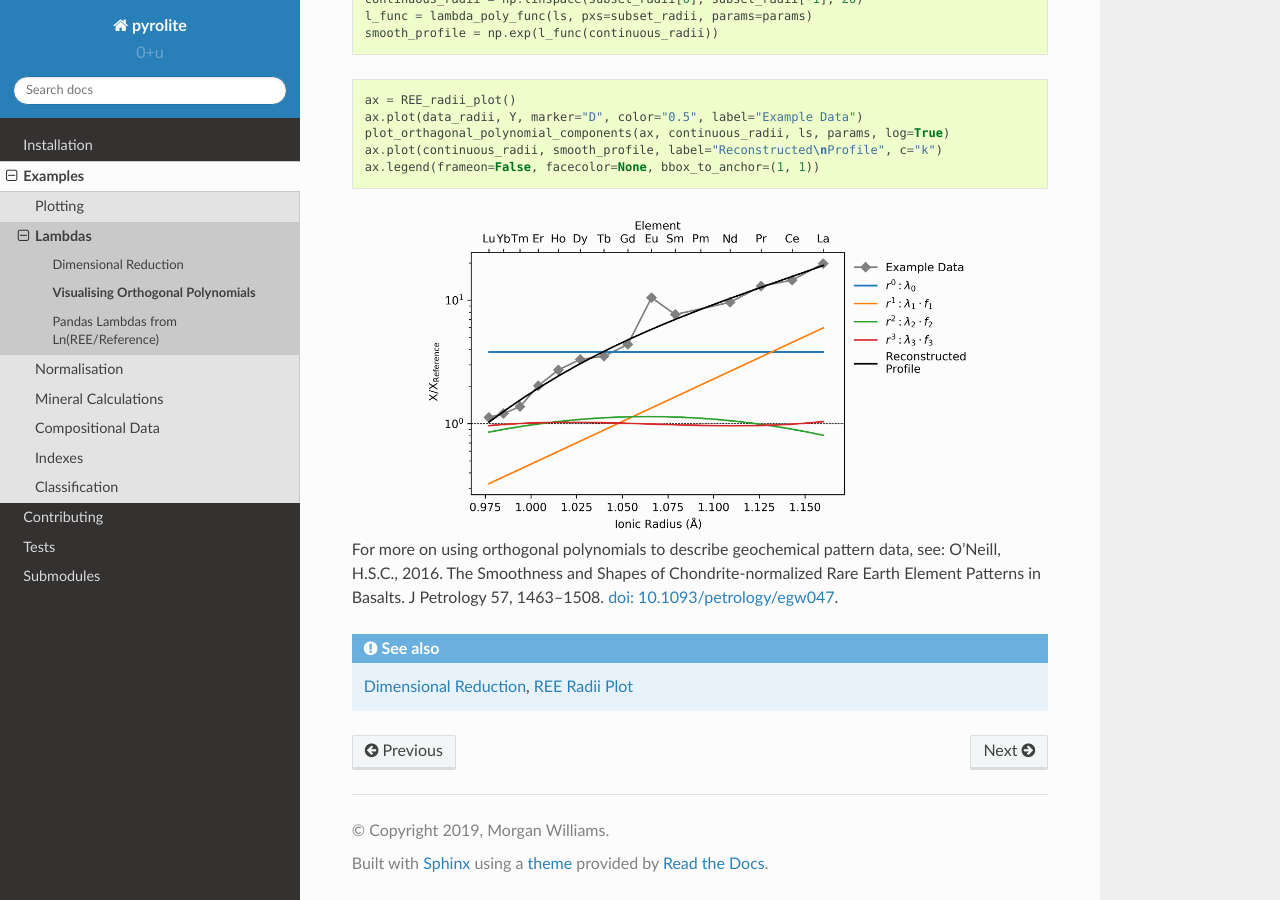
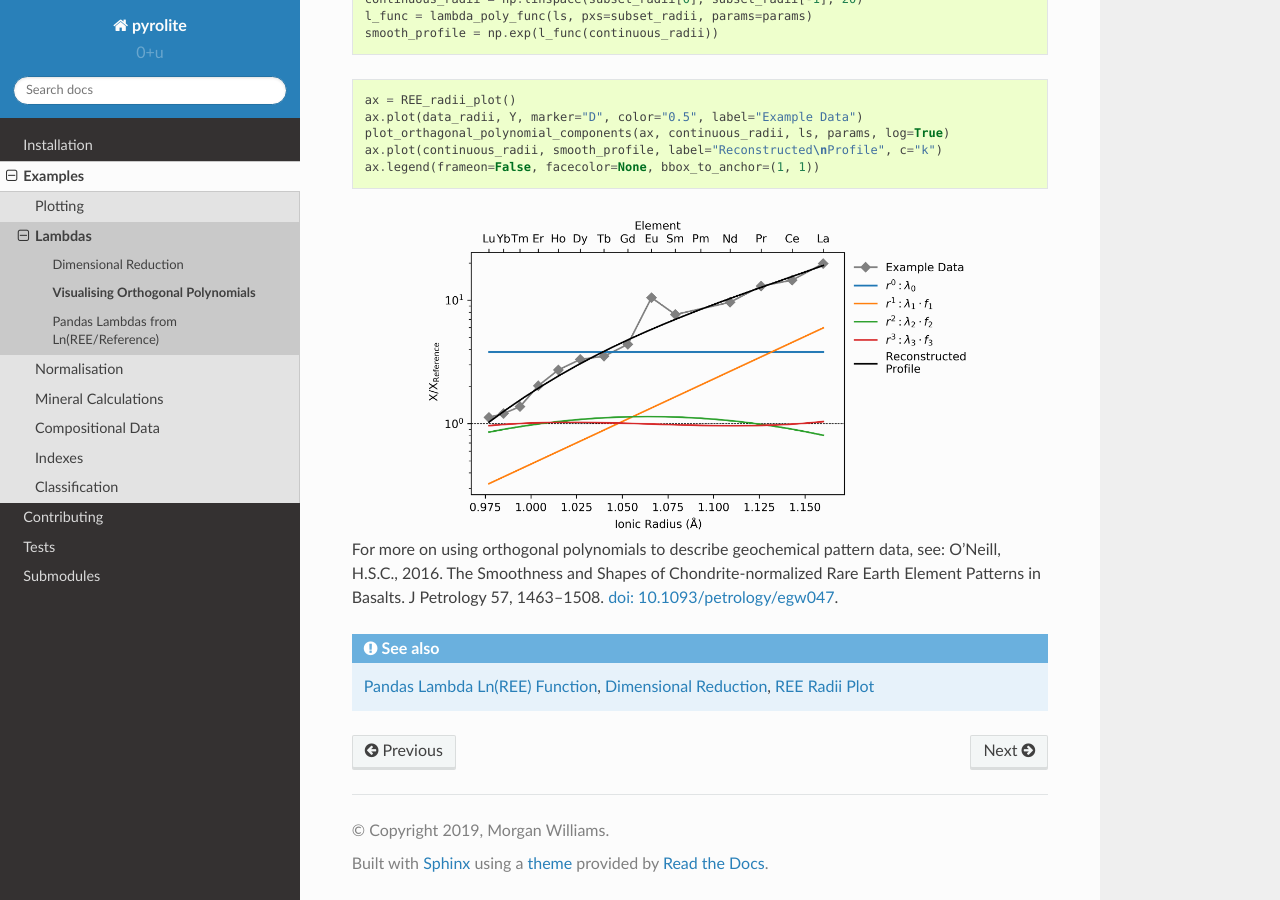
Before and after one commit to morganjwilliams/pyrolite, a Sphinx documentation site: the page built from docs/source/usage/eg/lambdas/lambdavis.rst, in a window 1280 px wide and 900 px high, scrolled down 1071 px. Built offline with Sphinx 7.4.7 and the Read the Docs theme 2.0.0, drawn with Linux system fonts in a browser that asks for light colours.

Commit message:
Docs Update

```diff
--- a/docs/source/usage/eg/indexes/shannon.rst
+++ b/docs/source/usage/eg/indexes/shannon.rst
@@ -2,7 +2,6 @@ Shannon Radii
 =============
 
 .. note:: This page is currently incomplete and a work in progress.
-
 
 .. literalinclude:: ../../../../examples/index/shannon.py
   :language: python
@@ -11,3 +10,7 @@ Shannon Radii
 .. image:: ../../../_static/ShannonRadii.png
   :width: 60%
   :align: center
+
+.. seealso:: `Pandas Lambda Ln(REE) Function <../lambdas/pandaslambdas.html>`__,
+             `Lambdas for Dimensional Reduction <../lambdas/lambdadimreduction.html>`__,
+             `REE Radii Plot <../plotting/REE_radii_plot.html>`__
--- a/docs/source/usage/eg/lambdas/lambdadimreduction.rst
+++ b/docs/source/usage/eg/lambdas/lambdadimreduction.rst
@@ -46,4 +46,5 @@ O’Neill, H.S.C., 2016. The Smoothness and Shapes of Chondrite-normalized Rare
 Element Patterns in Basalts. J Petrology 57, 1463–1508.
 `doi: 10.1093/petrology/egw047 <https://doi.org/10.1093/petrology/egw047>`__.
 
-.. seealso:: `Visualising Orthogonal Polynomials <lambdavis.html>`__
+.. seealso:: `Visualising Orthogonal Polynomials <lambdavis.html>`__,
+             `Pandas Lambda Ln(REE) Function <pandaslambdas.html>`__
--- a/docs/source/usage/eg/lambdas/lambdavis.rst
+++ b/docs/source/usage/eg/lambdas/lambdavis.rst
@@ -29,4 +29,6 @@ O’Neill, H.S.C., 2016. The Smoothness and Shapes of Chondrite-normalized Rare
 Element Patterns in Basalts. J Petrology 57, 1463–1508.
 `doi: 10.1093/petrology/egw047 <https://doi.org/10.1093/petrology/egw047>`__.
 
-.. seealso:: `Dimensional Reduction <lambdadimreduction.html>`__, `REE Radii Plot <../plotting/REE_radii_plot.html>`__
+.. seealso:: `Pandas Lambda Ln(REE) Function <pandaslambdas.html>`__,
+             `Dimensional Reduction <lambdadimreduction.html>`__,
+             `REE Radii Plot <../plotting/REE_radii_plot.html>`__
--- a/docs/source/usage/eg/normalisation/normalisation.rst
+++ b/docs/source/usage/eg/normalisation/normalisation.rst
@@ -49,6 +49,10 @@ The `normalize` method can be used to normalise dataframes to a given reference
    :height: 250px
    :align: center
 
+.. seealso:: `Pandas Lambda Ln(REE) Function <../lambdas/pandaslambdas.html>`__,
+             `Lambdas for Dimensional Reduction <../lambdas/lambdadimreduction.html>`__,
+             `REE Radii Plot <../plotting/REE_radii_plot.html>`__
+
 Currently available models include:
 
 |refcomps|
```
